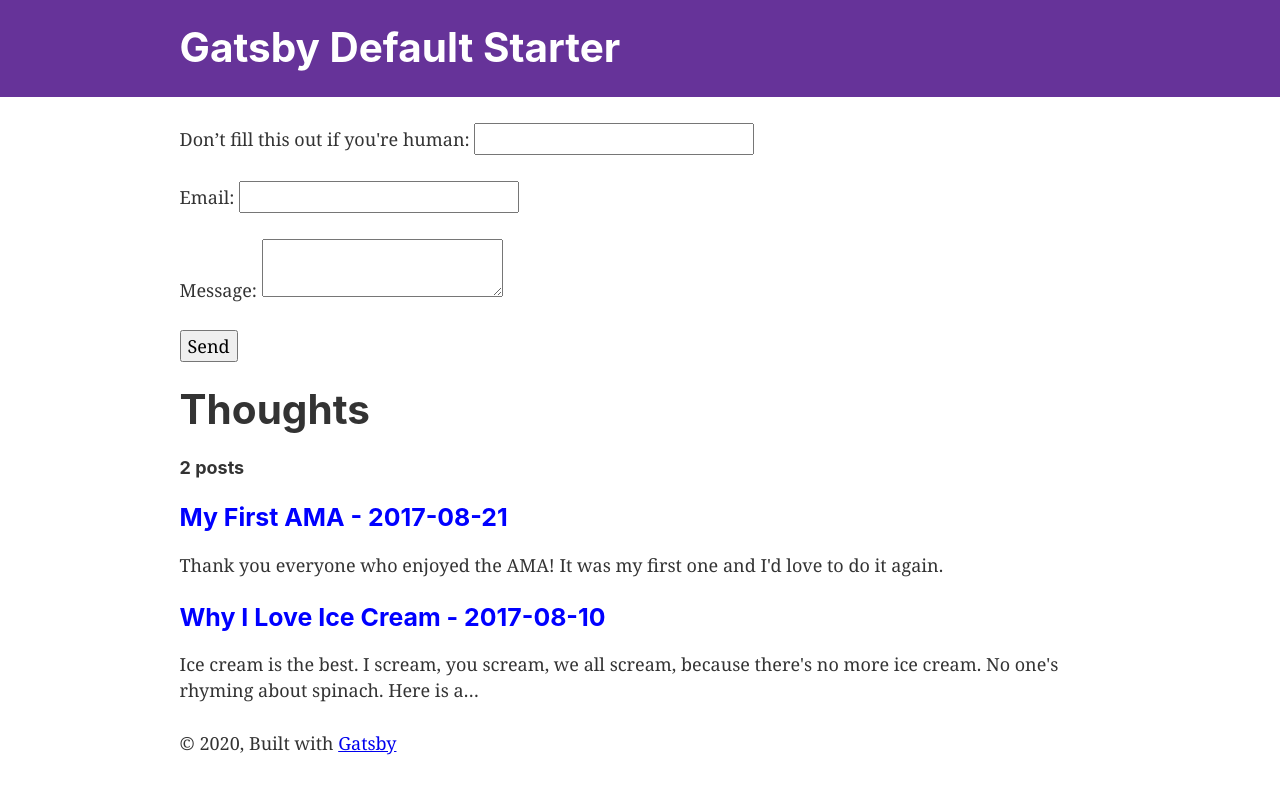
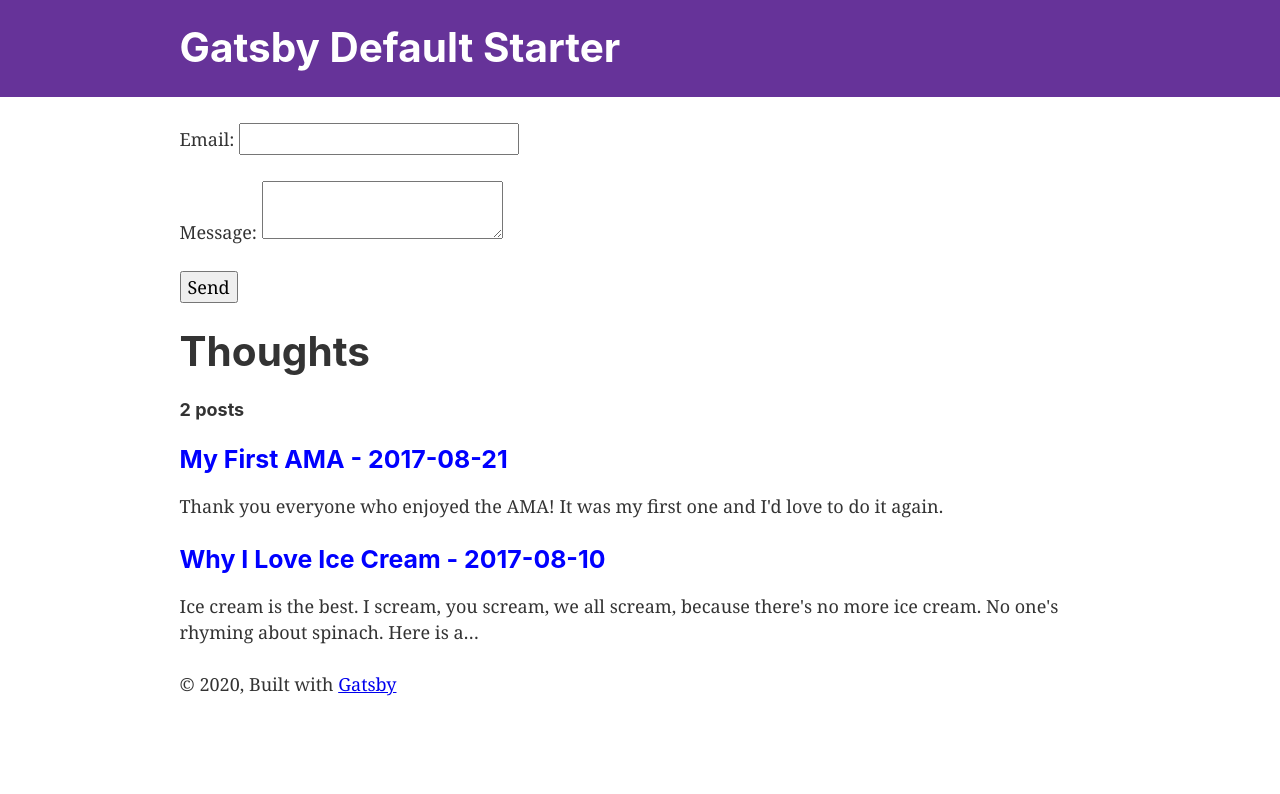
Before and after one commit to SophieHau/gatsby-tuto, a Gatsby site: page / in a window 1280 px wide. Built offline with nearby package versions, Linux system fonts and the light colour scheme; Gatsby itself is replaced by a stand-in of ours.

Commit message:
new fix for form

```diff
--- a/src/pages/index.js
+++ b/src/pages/index.js
@@ -18,12 +18,12 @@ const BlogTitle = styled.h3`
 export default ({ data }) => {
   return (
     <Layout>
-      <form name="contact-form2" method="POST" netlify-honeypot="bot-field" data-netlify="true">
-        <p class="hidden">
-          <label>Don’t fill this out if you're human: <input name="bot-field" /></label>
+      <form name="contact-form3" method="POST" netlify-honeypot="bot-field" data-netlify="true">
+        <p hidden>
+          <label >Don’t fill this out if you're human: <input name="bot-field"/></label>
         </p>
         <p>
-          <label>Email: <input type="text" name="email" /></label>
+          <label>Email: <input type="email" name="email" /></label>
         </p>
         <p>
           <label>Message: <textarea name="message"></textarea></label>
```
